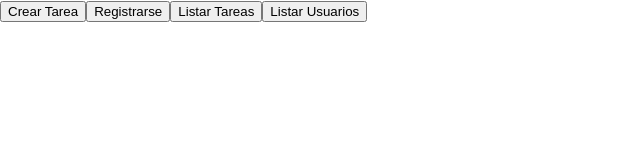
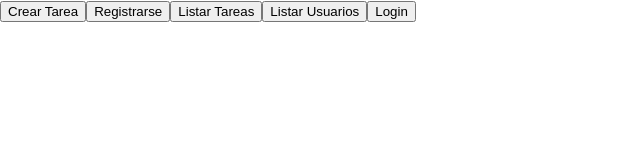
Before and after one commit to ProyectoObligatorioFinalPosixProg/frontendTarea, a React (Create React App) app: page / in a window 1280 px wide. Shown: the top 160 px of the page, without its empty margins (0-640 px from the left). Built offline with nearby package versions, Linux system fonts and the light colour scheme.

Commit message:
se agrego el login en el nav con su lógica

```diff
--- a/src/App.js
+++ b/src/App.js
@@ -8,12 +8,14 @@ function App() {
   const [formularioRegistrarUsuario,setFormularioRegistrarUsuario] = useState(false);
   const [listadoDeTareas,setFormularioListadoDeTareas] = useState(false);
   const [listadoDeUsuarios,setListadoDeUsuarios] = useState(false);
+  const [login,setLogin] = useState(false);
 
-  const logicaNavaLoQueSeVe = (tarea, usuario, listadoTareas, listadoUsuarios)=>{
+  const logicaNavaLoQueSeVe = (tarea, usuario, listadoTareas, listadoUsuarios, login)=>{
     setFormularioTarea(tarea);
     setFormularioRegistrarUsuario(usuario);
     setFormularioListadoDeTareas(listadoTareas);
     setListadoDeUsuarios(listadoUsuarios);
+    setLogin(login);
   }
 
   return (
--- a/src/componentes/NavBotones.jsx
+++ b/src/componentes/NavBotones.jsx
@@ -2,23 +2,27 @@ import React from "react";
 
 function NavBotones(prop){
     const inicializar=()=>{
-        prop.click(false,false,false,false); //tarea, usuario, listadoTareas, listadoUsuarios
+        prop.click(false,false,false,false,false); //tarea, usuario, listadoTareas, listadoUsuarios, login
     }
     const abilitarFormularioTarea=()=>{
         inicializar();
-        prop.click(true,false,false,false); //tarea, usuario, listadoTareas, listadoUsuarios
+        prop.click(true,false,false,false,false); //tarea, usuario, listadoTareas, listadoUsuarios, login
     }
     const abilitarFormularioRegistrarse=()=>{
         inicializar();
-        prop.click(false,true,false,false); //tarea, usuario, listadoTareas, listadoUsuarios
+        prop.click(false,true,false,false,false); //tarea, usuario, listadoTareas, listadoUsuarios, login
     }
     const abilitarListadoTareas=()=>{
         inicializar();
-        prop.click(false,false,true,false); //tarea, usuario, listadoTareas, listadoUsuarios
+        prop.click(false,false,true,false,false); //tarea, usuario, listadoTareas, listadoUsuarios, login
     }
     const abilitarListadoUsuarios=()=>{
         inicializar();
-        prop.click(false,false,false,true); //tarea, usuario, listadoTareas, listadoUsuarios
+        prop.click(false,false,false,true,false); //tarea, usuario, listadoTareas, listadoUsuarios, login
+    }
+    const abilitarLogin=()=>{
+        inicializar();
+        prop.click(false,false,false,false,false,true); //tarea, usuario, listadoTareas, listadoUsuarios, login
     }
     return(
         <>
@@ -26,6 +30,7 @@ function NavBotones(prop){
         <button onClick={abilitarFormularioRegistrarse}>Registrarse</button>
         <button onClick={abilitarListadoTareas}>Listar Tareas</button>
         <button onClick={abilitarListadoUsuarios}>Listar Usuarios</button>
+        <button onClick={abilitarLogin}>Login</button>
         </>
     );
 }
```
